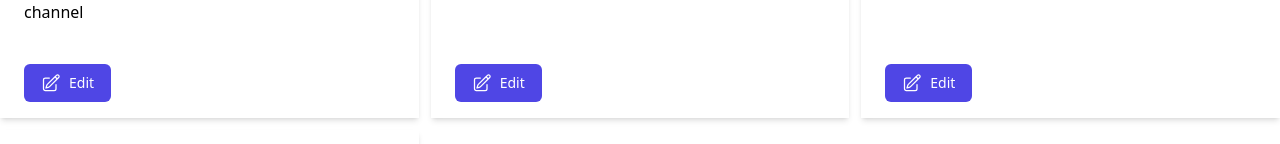
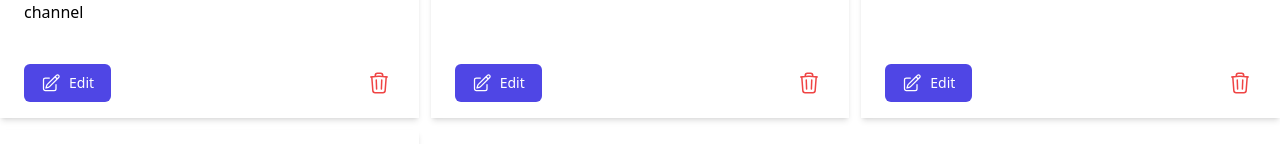
Before and after one commit to Abdul-Wahab12/Vue-Survey-App, a Vue app in the folder laravel-vue-survey/vue/: page /surveys in a window 1280 px wide. Shown: the part 600-744 px from the top of the page. Built offline with nearby package versions, Linux system fonts and the light colour scheme; sample sign-in values are in the browser's storage; grey boxes are pictures that could not be loaded.

Commit message:
Added: add delete button functionality

```diff
--- a/laravel-vue-survey/vue/src/views/Surveys.vue
+++ b/laravel-vue-survey/vue/src/views/Surveys.vue
@@ -24,23 +24,36 @@
       <div class="flex justify-between items-center mt-3">
         <router-link :to="{ name: 'SurveyView', params: { id: survey.id } }"
           class="flex py-2 px-4 border border-transparent text-sm rounded-md text-white bg-indigo-600 hover:bg-indigo-700 focus:ring-2 focus:ring-offset-2 focus:ring-indigo-500">
+          <svg xmlns="http://www.w3.org/2000/svg" fill="none" viewBox="0 0 24 24" stroke-width="1.5" stroke="currentColor"
+            class="w-5 h-5 mr-2">
+            <path stroke-linecap="round" stroke-linejoin="round"
+              d="M16.862 4.487l1.687-1.688a1.875 1.875 0 112.652 2.652L10.582 16.07a4.5 4.5 0 01-1.897 1.13L6 18l.8-2.685a4.5 4.5 0 011.13-1.897l8.932-8.931zm0 0L19.5 7.125M18 14v4.75A2.25 2.25 0 0115.75 21H5.25A2.25 2.25 0 013 18.75V8.25A2.25 2.25 0 015.25 6H10" />
+          </svg>
+
+          Edit
+        </router-link>
+        <button
+          v-if="survey.id"
+          type="button"
+          @click="deleteSurvey(survey)"
+          class="h-8 w-8 flex items-center justify-center rounded-full border border-transparent text-sm text-red-500 focus:ring-2 focus:ring-offset-2 focus:ring-red-500"
+        >
           <svg
             xmlns="http://www.w3.org/2000/svg"
             fill="none"
             viewBox="0 0 24 24"
             stroke-width="1.5"
             stroke="currentColor"
-            class="w-5 h-5 mr-2"
+            class="w-6 h-6"
           >
             <path
               stroke-linecap="round"
               stroke-linejoin="round"
-              d="M16.862 4.487l1.687-1.688a1.875 1.875 0 112.652 2.652L10.582 16.07a4.5 4.5 0 01-1.897 1.13L6 18l.8-2.685a4.5 4.5 0 011.13-1.897l8.932-8.931zm0 0L19.5 7.125M18 14v4.75A2.25 2.25 0 0115.75 21H5.25A2.25 2.25 0 013 18.75V8.25A2.25 2.25 0 015.25 6H10"
+              d="M14.74 9l-.346 9m-4.788 0L9.26 9m9.968-3.21c.342.052.682.107 1.022.166m-1.022-.165L18.16 19.673a2.25 2.25 0 01-2.244 2.077H8.084a2.25 2.25 0 01-2.244-2.077L4.772 5.79m14.456 0a48.108 48.108 0 00-3.478-.397m-12 .562c.34-.059.68-.114 1.022-.165m0 0a48.11 48.11 0 013.478-.397m7.5 0v-.916c0-1.18-.91-2.164-2.09-2.201a51.964 51.964 0 00-3.32 0c-1.18.037-2.09 1.022-2.09 2.201v.916m7.5 0a48.667 48.667 0 00-7.5 0"
             />
           </svg>
 
-          Edit
-        </router-link>
+        </button>
       </div>
     </div>
   </div>
@@ -53,6 +66,13 @@
 
 
 const surveys = computed(() => store.state.surveys);
+
+function deleteSurvey(survey) {
+  if(confirm(`Are you sure you want to delete this survey? Operation can't be undone!!`)) {
+
+  }
+}
+
 </script>
 
 <style scoped></style>
```
